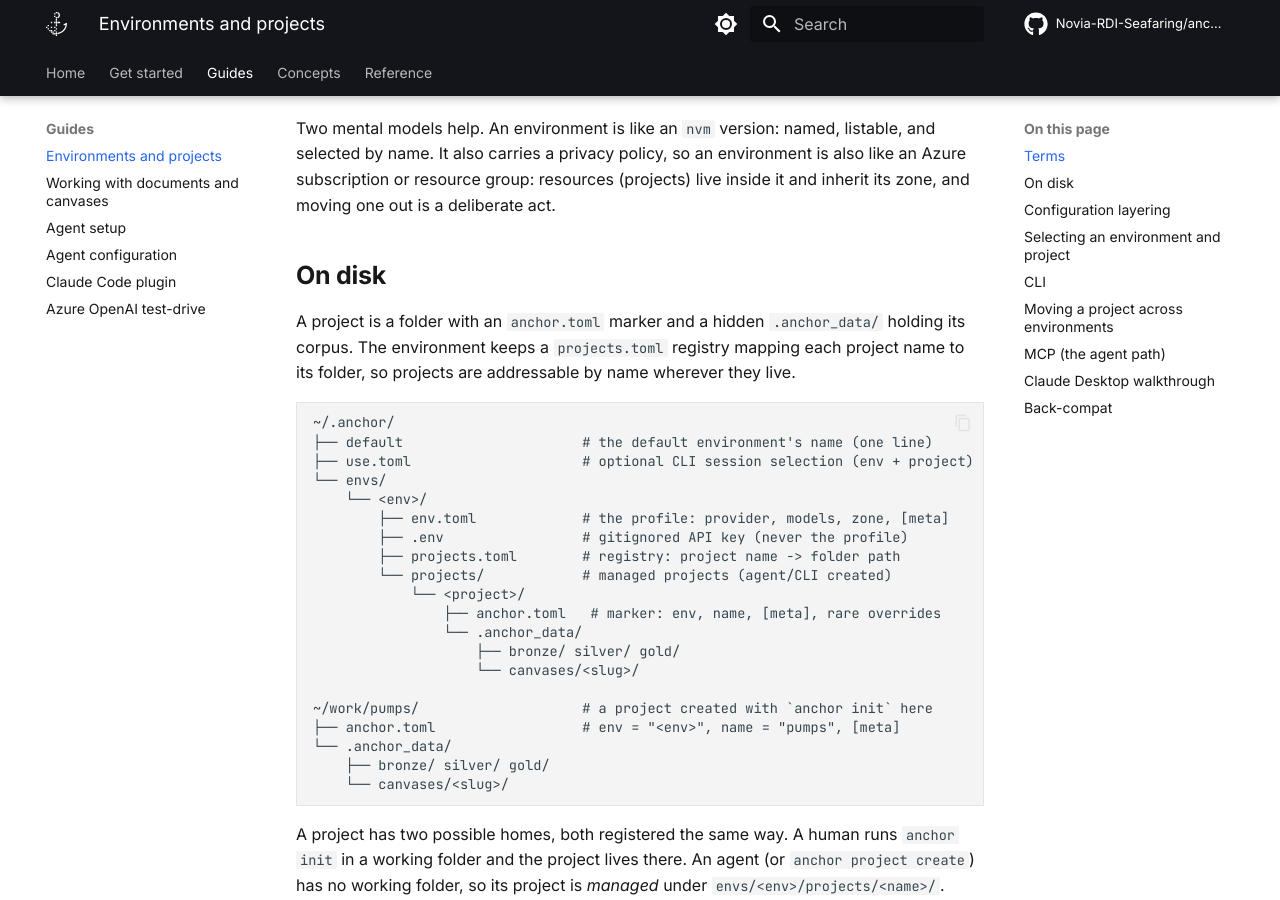
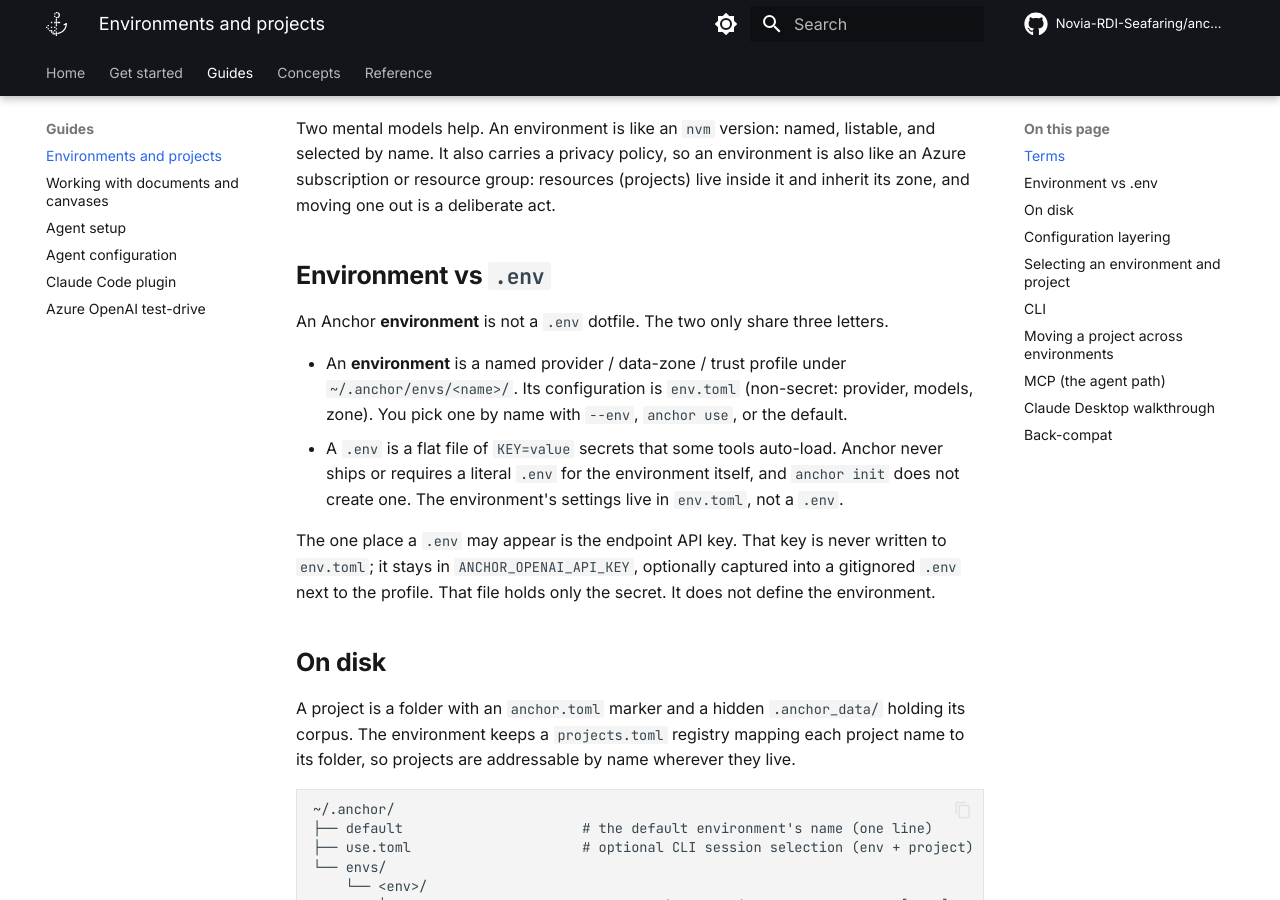
Before and after one commit to Novia-RDI-Seafaring/anchor, an MkDocs documentation site: the page built from docs/guides/environments-and-projects.md, in a window 1280 px wide and 900 px high, scrolled down 855 px. Built offline with MkDocs 1.6.1 and Material for MkDocs 9.7.7, drawn with Linux system fonts in a browser that asks for light colours; comment, search, counter and statistics services are not loaded.

Commit message:
docs(env): clarify 'environment' is not a .env dotfile (keep the term) (#205)
An Anchor 'environment' is a named provider / data-zone / trust profile
under ~/.anchor/envs/<name>/ (config in env.toml), not a .env dotfile of
secrets. Document this where a user first meets the term and make sure
nothing implies Anchor reads or writes a literal .env for the environment.

- anchor env --help: clarify the env group is a config profile, not .env
- anchor init --help: note init writes anchor.toml + .anchor_data, not .env
- anchor check: annotate the config line as env.toml, not a .env dotfile
- guides/environments-and-projects.md: add 'Environment vs .env' section
- concepts/projects.md: point at it from the environment definition
- installation.md: frame the .env override file as ANCHOR_* overrides, not
  the environment profile

The gitignored .env for ANCHOR_OPENAI_API_KEY is a separate, legitimate
secret store and is kept; the docs now make clear it does not define the
environment.

Closes #180

Co-authored-by: Christoffer Björkskog <christoffer.bjorkskog@novia.fi>

```diff
--- a/docs/guides/environments-and-projects.md
+++ b/docs/guides/environments-and-projects.md
@@ -20,6 +20,25 @@ listable, and selected by name. It also carries a privacy policy, so an
 environment is also like an Azure subscription or resource group: resources
 (projects) live inside it and inherit its zone, and moving one out is a
 deliberate act.
+
+## Environment vs `.env`
+
+An Anchor **environment** is not a `.env` dotfile. The two only share three
+letters.
+
+- An **environment** is a named provider / data-zone / trust profile under
+  `~/.anchor/envs/<name>/`. Its configuration is `env.toml` (non-secret:
+  provider, models, zone). You pick one by name with `--env`, `anchor use`, or
+  the default.
+- A `.env` is a flat file of `KEY=value` secrets that some tools auto-load.
+  Anchor never ships or requires a literal `.env` for the environment itself,
+  and `anchor init` does not create one. The environment's settings live in
+  `env.toml`, not a `.env`.
+
+The one place a `.env` may appear is the endpoint API key. That key is never
+written to `env.toml`; it stays in `ANCHOR_OPENAI_API_KEY`, optionally captured
+into a gitignored `.env` next to the profile. That file holds only the secret.
+It does not define the environment.
 
 ## On disk
 
```
Also changed, not shown: docs/concepts/projects.md (+3 -1 lines), docs/getting-started/installation.md (+3 -1 lines), 3 other files.
